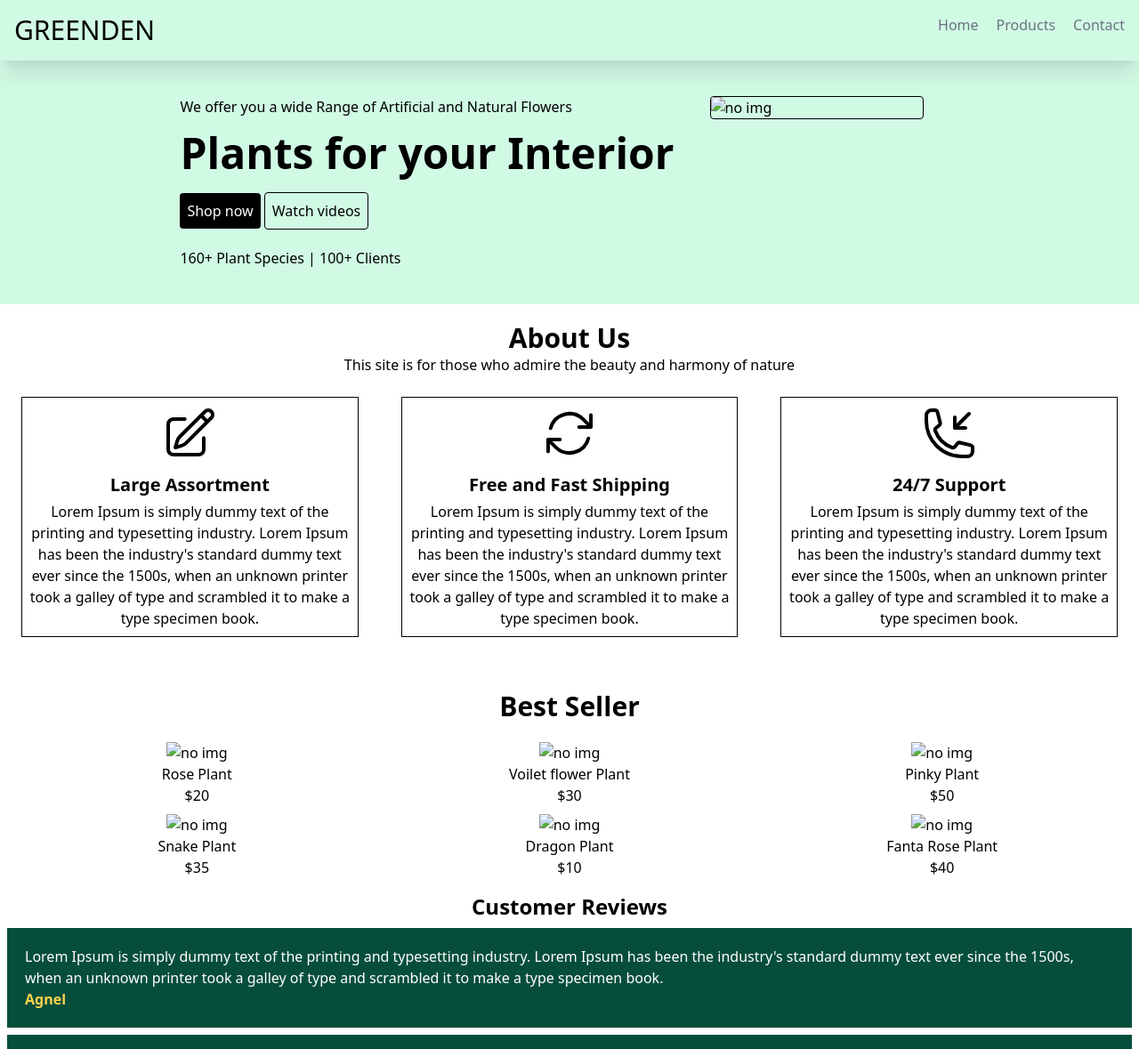
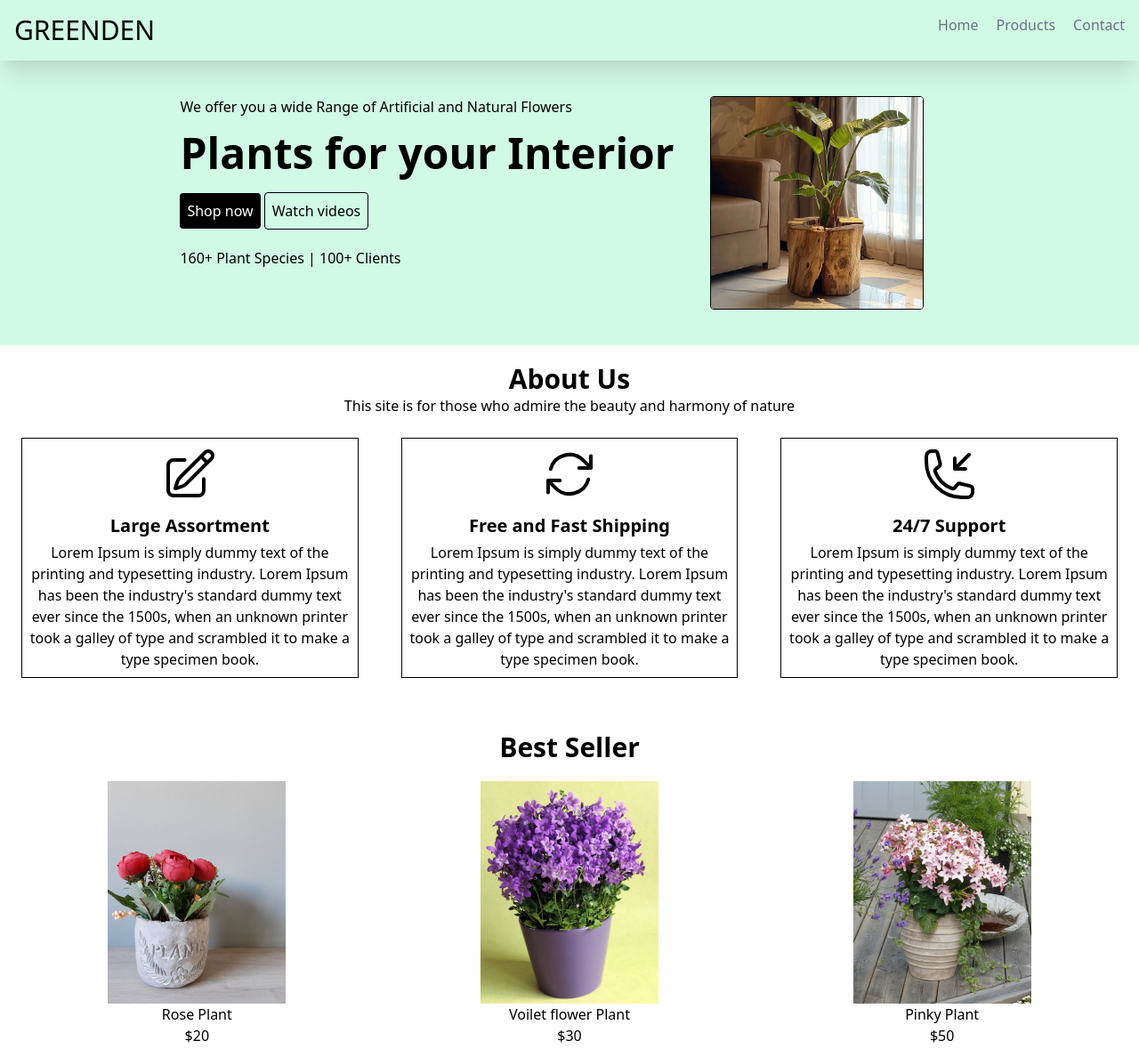
Before and after one commit to shahi9080/Greenden_Project-, a plain HTML site: page index.html in a window 1280 px wide. Shown: the top 1179 px of the page at 89% size. Drawn offline with nearby package versions, Linux system fonts and the light colour scheme.

Commit message:
Update index.html

```diff
--- a/index.html
+++ b/index.html
@@ -41,7 +41,7 @@
 </div>
 
   <div class="px-10 w-80 h-70 hidden md:block  ">
-    <img src="./img/plant.jpg" alt="no img" class="border border-black rounded">
+    <img src="plant.jpg" alt="no img" class="border border-black rounded">
   </div>
 </section>
 
@@ -82,32 +82,32 @@
     <h1 class="font-bold text-3xl mt-5">Best Seller</h1>
     <div class="grid md:grid-cols-3 grid-cols-2 gap-2 mt-5 ">
       <div>
-        <img class="inline hover:shadow-2xl transform hover:-translate-y-2" src="./img/img_1.png" alt="no img">
+        <img class="inline hover:shadow-2xl transform hover:-translate-y-2" src="img_1.png" alt="no img">
         <h1 class="font-medium">Rose Plant</h1>
         <p>$20</p>
       </div>
       <div>
-        <img class="inline hover:shadow-2xl transform hover:-translate-y-2" src="./img/img_2.png" alt="no img">
+        <img class="inline hover:shadow-2xl transform hover:-translate-y-2" src="img_2.png" alt="no img">
         <h1 class="font-medium">Voilet flower Plant</h1>
         <p>$30</p>
       </div>
       <div>
-        <img class="inline hover:shadow-2xl transform hover:-translate-y-2" src="./img/img_3.png" alt="no img">
+        <img class="inline hover:shadow-2xl transform hover:-translate-y-2" src="img_3.png" alt="no img">
         <h1 class="font-medium">Pinky Plant</h1>
         <p>$50</p>
       </div>
       <div>
-        <img class="inline hover:shadow-2xl transform hover:-translate-y-2" src="./img/img_4.png" alt="no img">
+        <img class="inline hover:shadow-2xl transform hover:-translate-y-2" src="img_4.png" alt="no img">
         <h1 class="font-medium">Snake Plant</h1>
         <p>$35</p>
       </div>
       <div>
-        <img class="inline hover:shadow-2xl transform hover:-translate-y-2" src="./img/img_5.png" alt="no img">
+        <img class="inline hover:shadow-2xl transform hover:-translate-y-2" src="img_5.png" alt="no img">
         <h1 class="font-medium">Dragon Plant</h1>
         <p>$10</p>
       </div>
       <div>
-        <img class="inline hover:shadow-2xl transform hover:-translate-y-2" src="./img/img_6.png" alt="no img">
+        <img class="inline hover:shadow-2xl transform hover:-translate-y-2" src="img_6.png" alt="no img">
         <h1 class="font-medium">Fanta Rose Plant</h1>
         <p>$40</p>
       </div>
```
